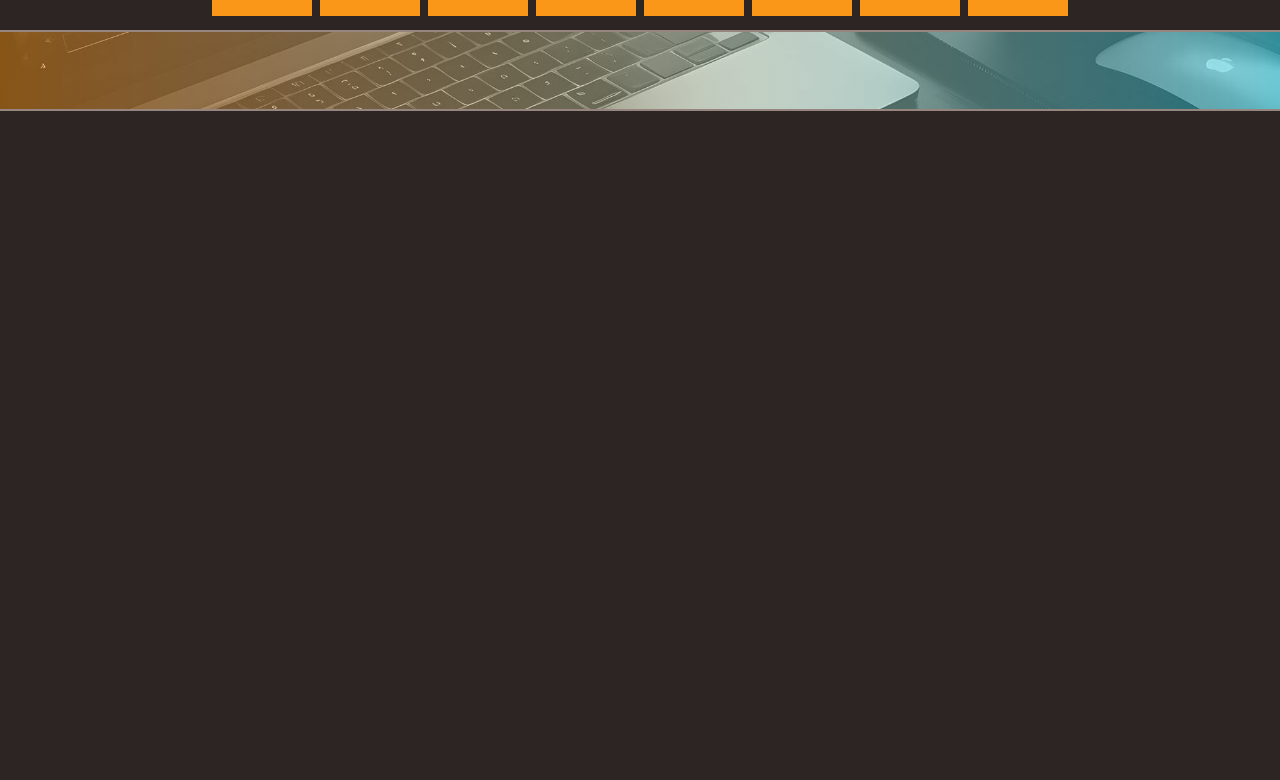
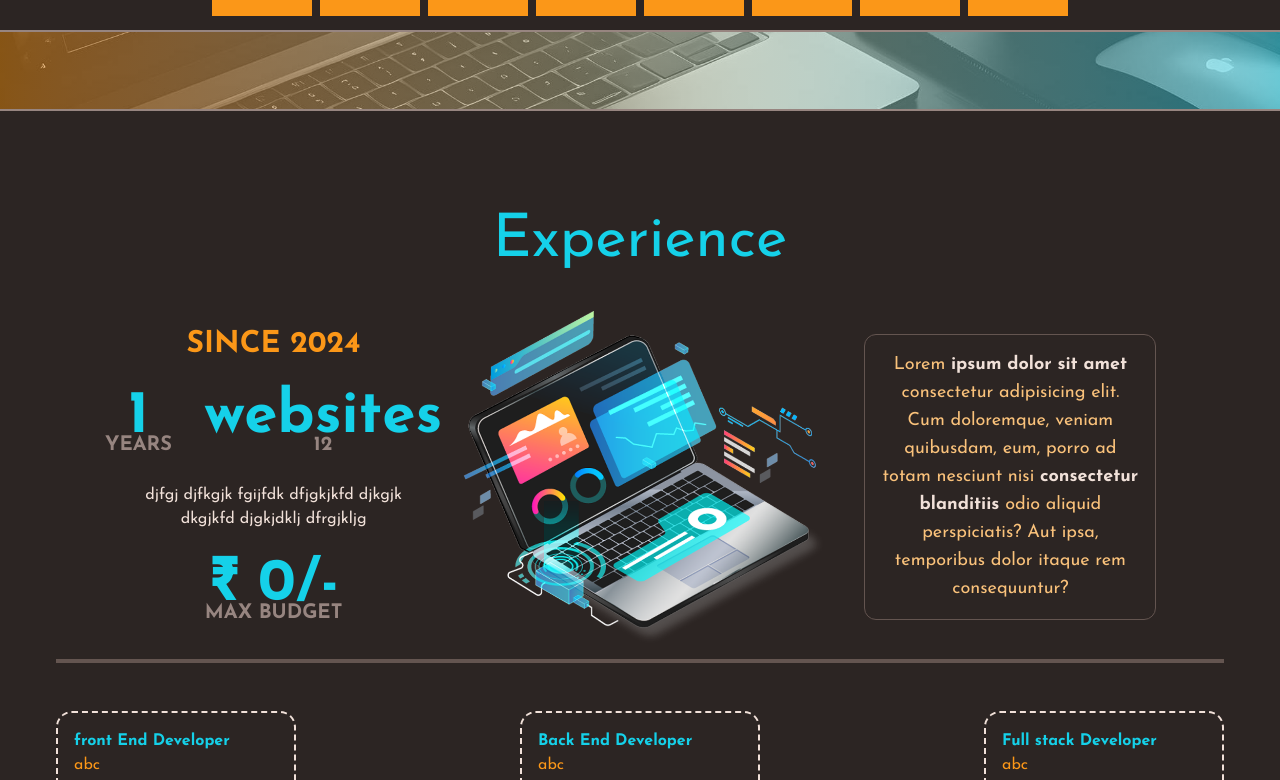
Before and after one commit to 94CNizamudheen/portfolio, a React (Vite) app: page / in a window 1280 px wide. Shown: the part 2000-2780 px from the top of the page. Built offline with nearby package versions, Linux system fonts and the light colour scheme.

Commit message:
experience section implimented

```diff
--- a/index.html
+++ b/index.html
@@ -2,7 +2,7 @@
 <html lang="en">
   <head>
     <meta charset="UTF-8" />
-    <link rel="icon" type="image/svg+xml" href="" />
+    <link rel="icon" type="" href="" />
     <meta name="viewport" content="width=device-width, initial-scale=1.0" />
     <title>Vite + React</title>
   </head>
--- a/src/App.jsx
+++ b/src/App.jsx
@@ -7,6 +7,7 @@ import AboutMeMain from './Components/AboutMeSection/AboutMeMain'
 import HelperSection from './Components/HelperSection'
 import SkillMain from './Components/SkillSection/SkillMain'
 import Subskills from './Components/SkillSection/Subskills'
+import ExperienceMain from './Components/ExperienceSection/ExperienceMain'
 
 const App = () => {
   return (
@@ -18,6 +19,7 @@ const App = () => {
     <AboutMeMain/>
     <SkillMain/>
     <Subskills/>
+    <ExperienceMain/>
     <HelperSection/>
    </main>
   )
--- /dev/null
+++ b/src/Components/ExperienceSection/AllExperience.jsx
@@ -0,0 +1,27 @@
+import React from 'react'
+import SimpleExperiences from './SimpleExperiences'
+import { FaArrowRight } from "react-icons/fa";
+const experiences = [
+    { job: "front End Developer", compony: "abc",date:"2024 -present" ,responsibilities: ["sample sample,vdfv dsfd grfd sdgf rsg fsbvase fsf","sample sample,vdfv dsfd grfd sdgf rsg fsbvase fsf","sample sample,vdfv dsfd grfd sdgf rsg fsbvase fsf"]},
+    { job: "Back End Developer", compony: "abc",date:"2024 -present" , responsibilities: ["sample sample,vdfv dsfd grfd sdgf rsg fsbvase fsf","sample sample,vdfv dsfd grfd sdgf rsg fsbvase fsf","sample sample,vdfv dsfd grfd sdgf rsg fsbvase fsf"] },
+    { job: "Full stack Developer", compony: "abc",date:"2024 -present" , responsibilities: ["sample sample,vdfv dsfd grfd sdgf rsg fsbvase fsf","sample sample,vdfv dsfd grfd sdgf rsg fsbvase fsf","sample sample,vdfv dsfd grfd sdgf rsg fsbvase fsf"]},
+]
+
+const AllExperience = () => {
+    return (
+        <div className='flex md:flex-row sm:flex-col items-center justify-between '>
+            {experiences.map((exp, index) => {
+                return (
+                    <>
+                        <SimpleExperiences key={index} experience={exp} />
+                        {index<2 ? (<FaArrowRight className='text-6xl text-orange lg:block sm:hidden' />) :('') }
+                    </>
+                )
+
+
+            })}
+        </div>
+    )
+}
+
+export default AllExperience
--- /dev/null
+++ b/src/Components/ExperienceSection/ExperienceInfo.jsx
@@ -0,0 +1,12 @@
+import React from 'react'
+
+const ExperienceInfo = ({text,number}) => {
+  return (
+    <div className='flex flex-col justify-center items-center'>
+      <p className='font-bold text-6xl text-cyan'>{number}</p>
+      <p className='font-bold text-xl text-light-grey uppercase -mt-4'>{text}</p>
+    </div>
+  )
+}
+
+export default ExperienceInfo
--- /dev/null
+++ b/src/Components/ExperienceSection/ExperienceMain.jsx
@@ -0,0 +1,17 @@
+import React from 'react'
+import ExperienceText from './ExperienceText'
+import ExperienceTop from './ExperienceTop'
+import AllExperience from './AllExperience'
+
+const ExperienceMain = () => {
+  return (
+    <div id='experience' className='max-w-[1200px] mx-auto px-4 '>
+      <ExperienceText/>
+      <ExperienceTop/>
+      <div className='w-full h-1 mt-4 bg-light-brown lg:block sm:hidden'></div>
+      <AllExperience/>
+    </div>
+  )
+}
+
+export default ExperienceMain
--- /dev/null
+++ b/src/Components/ExperienceSection/ExperienceText.jsx
@@ -0,0 +1,11 @@
+import React from 'react'
+
+const ExperienceText = () => {
+  return (
+    <div className='flex flex-col items-center mt-[100px]'>
+      <h2 className='text-6xl text-cyan mb-10'>Experience</h2>
+    </div>
+  )
+}
+
+export default ExperienceText
--- /dev/null
+++ b/src/Components/ExperienceSection/ExperienceTop.jsx
@@ -0,0 +1,16 @@
+import React from 'react'
+import ExperienceTopLeft from './ExperienceTopLeft'
+import ExperienceTopMiddle from './ExperienceTopMiddle'
+import ExperienceTopRight from './ExperienceTopRight'
+
+const ExperienceTop = () => {
+  return (
+    <div className='flex lg:flex-row sm:flex-col gap-4 items-center justify-center'>
+      <ExperienceTopLeft/>
+      <ExperienceTopMiddle/>
+      <ExperienceTopRight/>
+    </div>
+  )
+}
+
+export default ExperienceTop
--- /dev/null
+++ b/src/Components/ExperienceSection/ExperienceTopLeft.jsx
@@ -0,0 +1,19 @@
+import React from 'react'
+import ExperienceInfo from './ExperienceInfo'
+
+const ExperienceTopLeft = () => {
+  return (
+    <div className='flex flex-col gap-6 w-[300px]'>
+      <p className='text-orange font-bold uppercase text-3xl font-special text-center'>Since 2024</p>
+      <div className='flex justify-center items-center gap-4'>
+        <ExperienceInfo text={"Years"} number={1} />
+        <p className='font-bold text-6xl text-light-brown'></p>
+        <ExperienceInfo text={12} number={"websites"} />
+      </div>
+      <p className='text-center'>djfgj djfkgjk fgijfdk dfjgkjkfd djkgjk  dkgjkfd djgkjdklj dfrgjkljg</p>
+      <ExperienceInfo text={'Max Budget'} number={"₹ 0/-"}  />
+    </div>
+  )
+}
+
+export default ExperienceTopLeft
--- /dev/null
+++ b/src/Components/ExperienceSection/ExperienceTopMiddle.jsx
@@ -0,0 +1,11 @@
+import React from 'react'
+
+const ExperienceTopMiddle = () => {
+  return (
+    <div className=' lg:w-[35%] md:w-[50%] sm:w-[80%]'>
+      <img src="../../../public/images/experience-image.png" alt="" />
+    </div>
+  )
+}
+
+export default ExperienceTopMiddle
--- /dev/null
+++ b/src/Components/ExperienceSection/ExperienceTopRight.jsx
@@ -0,0 +1,12 @@
+import React from 'react'
+
+const ExperienceTopRight = () => {
+  return (
+    <div className='xl:w-[25%] lg:w-[30%] border border-light-brown p-4 rounded-xl'  >
+      <p className='text-lg text-center text-light-orange'>Lorem <span className='font-bold text-white'>ipsum dolor sit amet </span> consectetur adipisicing elit. Cum doloremque, veniam quibusdam,
+         eum, porro ad totam nesciunt nisi <span className='font-bold text-white'>consectetur blanditiis </span>odio aliquid perspiciatis? Aut ipsa, temporibus dolor itaque rem consequuntur?</p>
+    </div>
+  )
+}
+
+export default ExperienceTopRight
--- /dev/null
+++ b/src/Components/ExperienceSection/SimpleExperiences.jsx
@@ -0,0 +1,16 @@
+import React from 'react'
+
+const SimpleExperiences = ({experience}) => {
+  return (
+    <div className='md:h-[350px] md:w-[240px] sm:w-full border-2 border-dashed rounded-2xl mt-12 p-4'>
+      <p className='font-bold text-cyan'>{experience.job}</p>
+      <p className='text-orange'>{experience.compony}</p>
+      <p className='text-light-grey'>{experience.date}</p>
+      <ul className='list-disc mt-4 pl-4text-white'>{experience.responsibilities.map((resp,index)=>{
+        return <li key={index}>{resp}</li>
+      })}</ul>
+    </div>
+  )
+}
+
+export default SimpleExperiences
```
